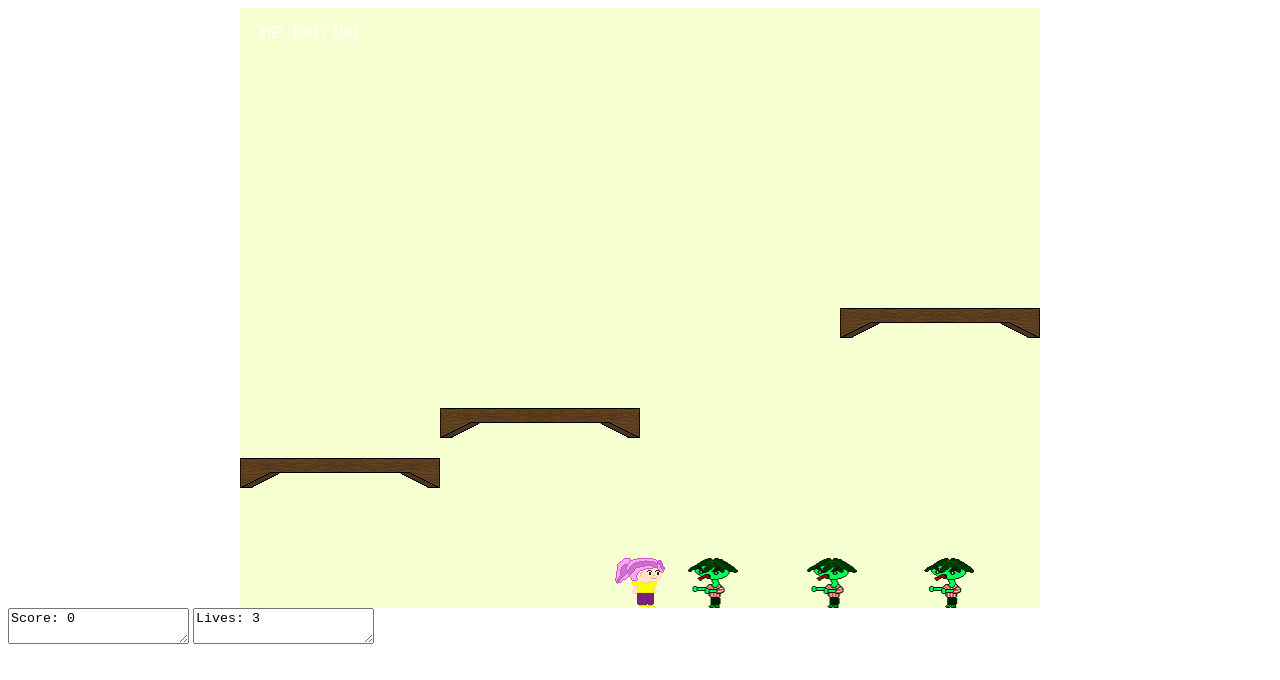
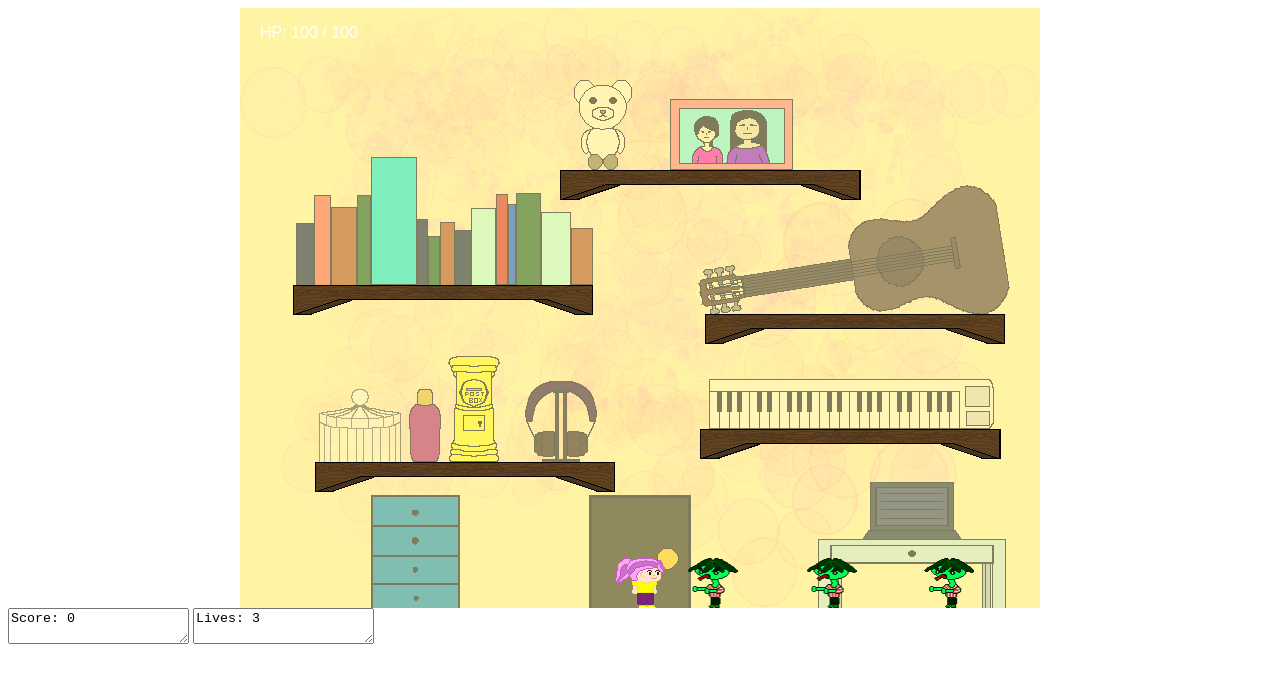
Before and after one commit to MedicMedic/HTMLShooterGame, a plain HTML site: page index.html in a window 1280 px wide. Drawn offline with Linux system fonts and the light colour scheme.

Commit message:
background update

```diff
--- a/index.html
+++ b/index.html
@@ -6,7 +6,8 @@
 
 </head>
 <body>
-    <canvas id="gameCanvas" width="800" height="600"></canvas>
+    <canvas id="gameCanvas" width="800" height="600"
+    style="background-image: url('assets/environment/background1.png')"></canvas>
     <textarea id="score">Score: 0</textarea>
     <textarea id="lives">Lives: 3</textarea>
     <script src="js/shooter.js"></script>
--- a/js/shooter.js
+++ b/js/shooter.js
@@ -130,9 +130,11 @@ const CONFIG = {
     coolDownMs: 2000,
   },
   platforms: [
-    { x: 0, y: 450, width: 200, height: 30 },
-    { x: 200, y: 400, width: 200, height: 30 },
-    { x: 600, y: 300, width: 200, height: 30 },
+    { x: 75, y: 454, width: 300, height: 30 }, // yay
+    { x: 460, y: 421, width: 300, height: 30 }, // yay
+    { x: 465, y: 306, width: 300, height: 30 }, // yay
+    { x: 53, y: 277, width: 300, height: 30 }, // yay
+    { x: 320, y: 162, width: 300, height: 30 }, // yay
   ]
 };
 
```
Also changed, not shown: assets/environment/background1 sample.png (added), assets/environment/background1.png (added), 4 other files.
